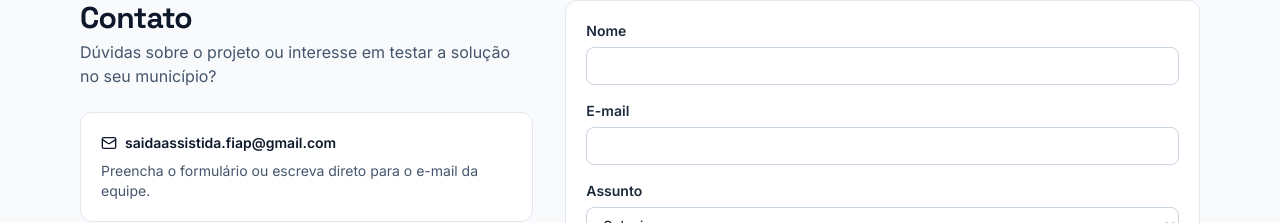
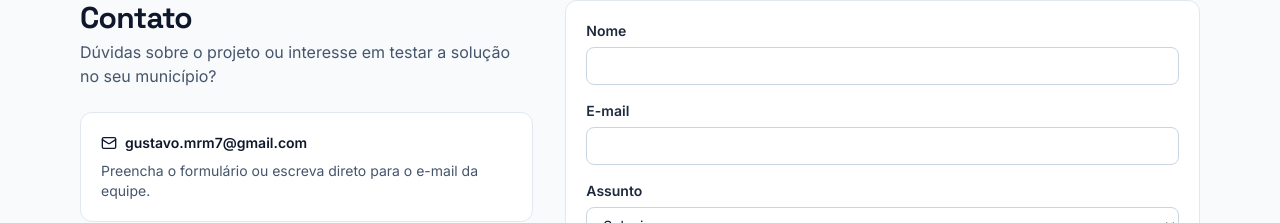
Before and after one commit to gustavomrm/GS-FrontEnd, a React (Vite) app: page /contato in a window 1280 px wide. Shown: the part 93-316 px from the top of the page. Built offline with nearby package versions, Linux system fonts and the light colour scheme; no server answers.

Commit message:
fix: e-mail de contato real

```diff
--- a/src/pages/ContatoPage.tsx
+++ b/src/pages/ContatoPage.tsx
@@ -13,7 +13,7 @@ interface ContatoForm {
   mensagem: string
 }
 
-const EMAIL_EQUIPE = 'saidaassistida.fiap@gmail.com'
+const EMAIL_EQUIPE = 'gustavo.mrm7@gmail.com'
 
 export function ContatoPage() {
   const [nomeEnviado, setNomeEnviado] = useState('')
```
